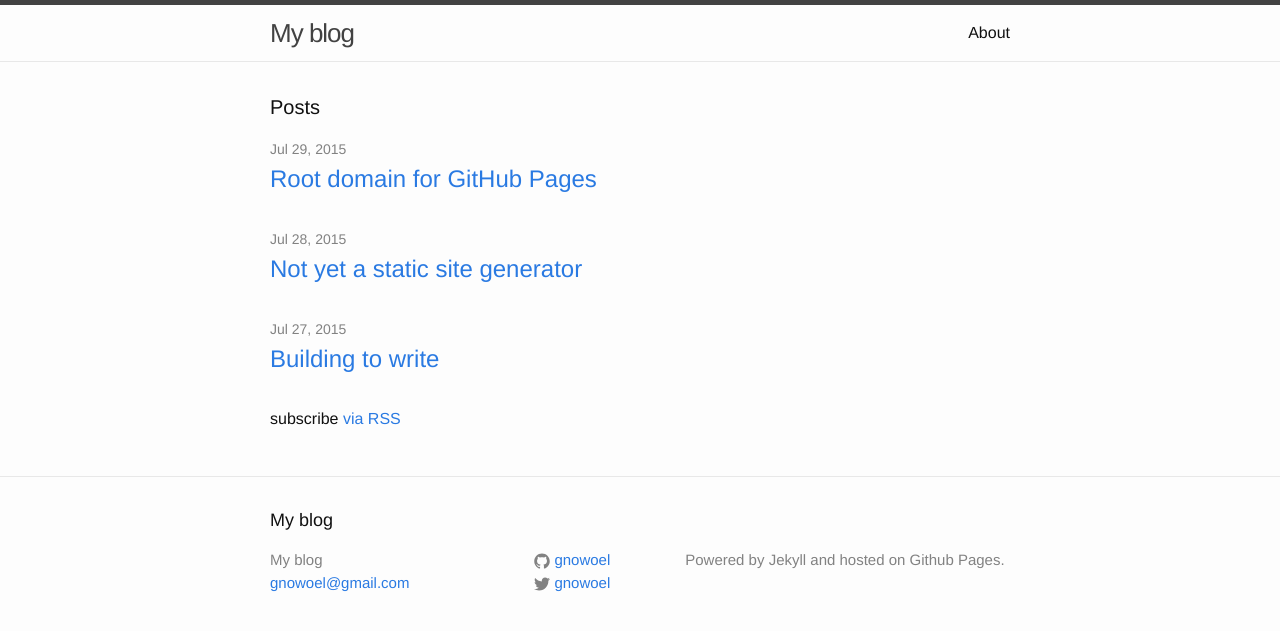
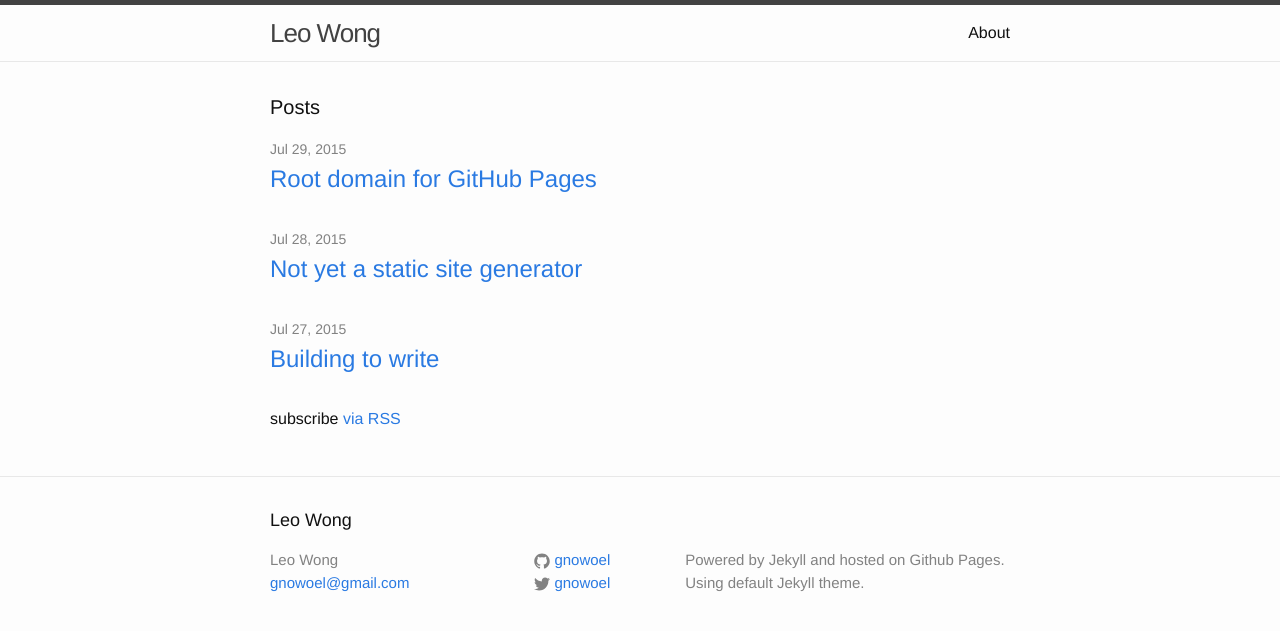
Before and after one commit to gnowoel/gnowoel.github.io, a Jekyll site: the page built from index.html, in a window 1280 px wide. Shown: the top 631 px of the page. Built offline with Jekyll 4.4.1, drawn with Linux system fonts in a browser that asks for light colours.

Commit message:
Update _config.yml

```diff
--- a/_config.yml
+++ b/_config.yml
@@ -1,7 +1,7 @@
 # Site settings
-title: My blog
+title: Leo Wong
 email: gnowoel@gmail.com
-description: Powered by Jekyll and hosted on Github Pages.
+description: Powered by Jekyll and hosted on Github Pages. Using default Jekyll theme.
 baseurl: "" # the subpath of your site, e.g. /blog/
 url: "http://gnowoel.com" # the base hostname & protocol for your site
 twitter_username: gnowoel
```
